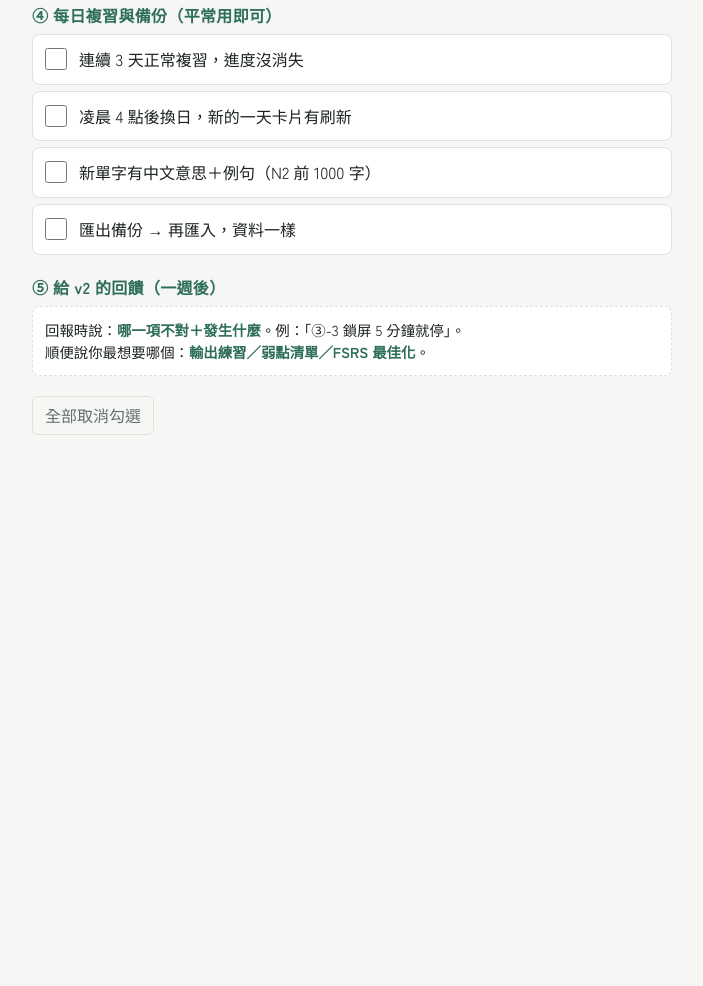
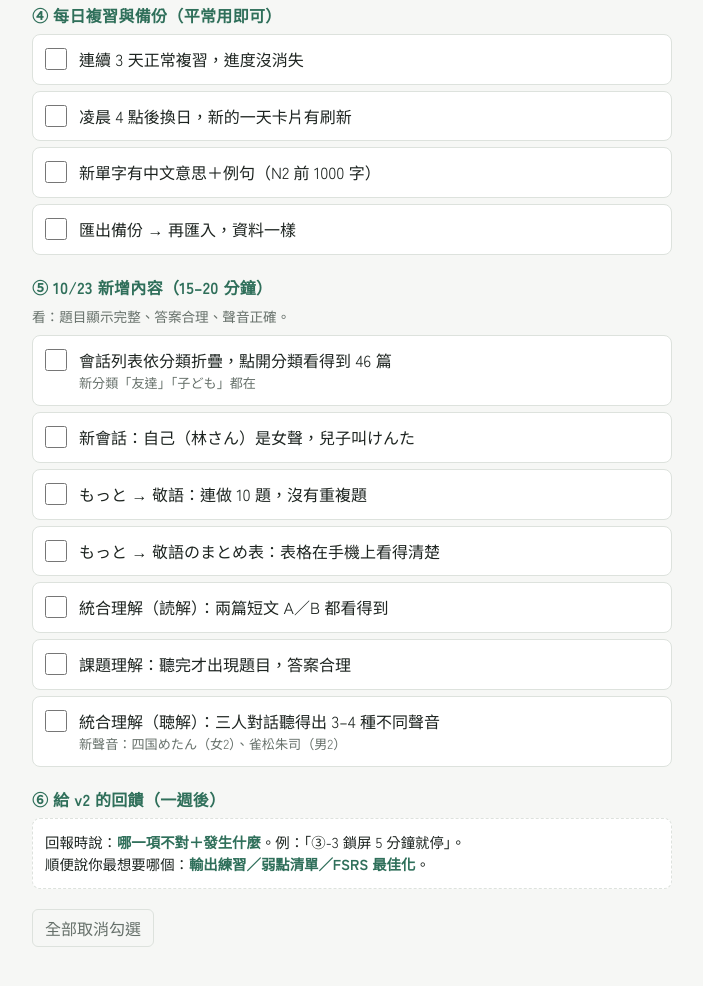
Before and after one commit to simonw0718/japanese-learning, a plain HTML site: page doc/v1.4-checklist.html in a window 1280 px wide. Shown: the part 1418-2404 px from the top of the page, without its empty margins (288-991 px from the left). Before the commit the page ends 1909 px from the top, so only its background shows below. Drawn offline with Linux system fonts and the light colour scheme.

Commit message:
實測清單補 10/23 新增內容（會話、敬語、N2 新題型、新聲音）
Co-Authored-By: Claude Opus 5.5 <noreply@anthropic.com>

```diff
--- a/doc/v1.4-checklist.html
+++ b/doc/v1.4-checklist.html
@@ -79,7 +79,19 @@ button{font:inherit;background:none;border:1px solid var(--line);color:var(--mut
   </section>
 
   <section>
-    <h2>⑤ 給 v2 的回饋（一週後）</h2>
+    <h2>⑤ 10/23 新增內容（15–20 分鐘）</h2>
+    <p class="how">看：題目顯示完整、答案合理、聲音正確。</p>
+    <label><input type="checkbox" id="n1"><span>會話列表依分類折疊，點開分類看得到 46 篇<small>新分類「友達」「子ども」都在</small></span></label>
+    <label><input type="checkbox" id="n2"><span>新會話：自己（林さん）是女聲，兒子叫けんた</span></label>
+    <label><input type="checkbox" id="n3"><span>もっと → 敬語：連做 10 題，沒有重複題</span></label>
+    <label><input type="checkbox" id="n4"><span>もっと → 敬語のまとめ表：表格在手機上看得清楚</span></label>
+    <label><input type="checkbox" id="n5"><span>統合理解（読解）：兩篇短文 A／B 都看得到</span></label>
+    <label><input type="checkbox" id="n6"><span>課題理解：聽完才出現題目，答案合理</span></label>
+    <label><input type="checkbox" id="n7"><span>統合理解（聴解）：三人對話聽得出 3–4 種不同聲音<small>新聲音：四国めたん（女2）、雀松朱司（男2）</small></span></label>
+  </section>
+
+  <section>
+    <h2>⑥ 給 v2 的回饋（一週後）</h2>
     <div class="note">回報時說：<b>哪一項不對＋發生什麼</b>。例：「③-3 鎖屏 5 分鐘就停」。<br>順便說你最想要哪個：<b>輸出練習／弱點清單／FSRS 最佳化</b>。</div>
   </section>
 
```
